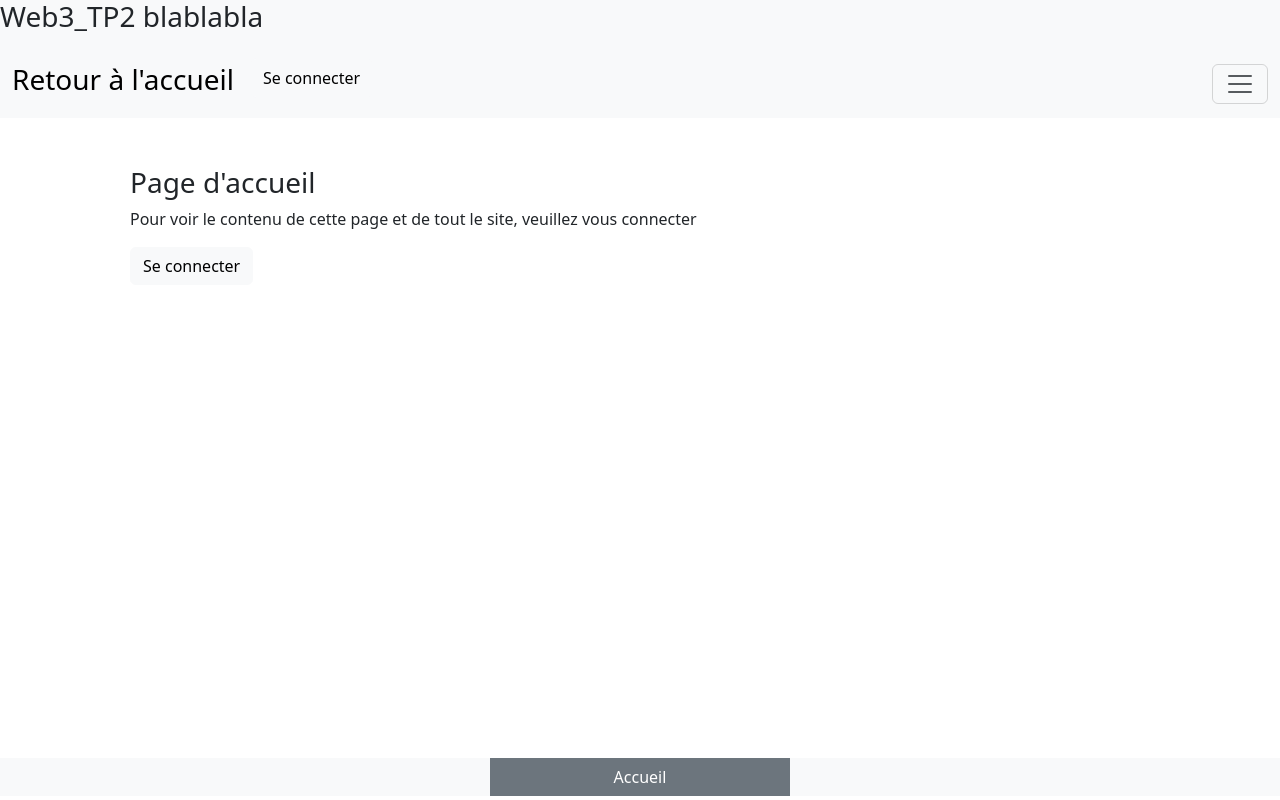
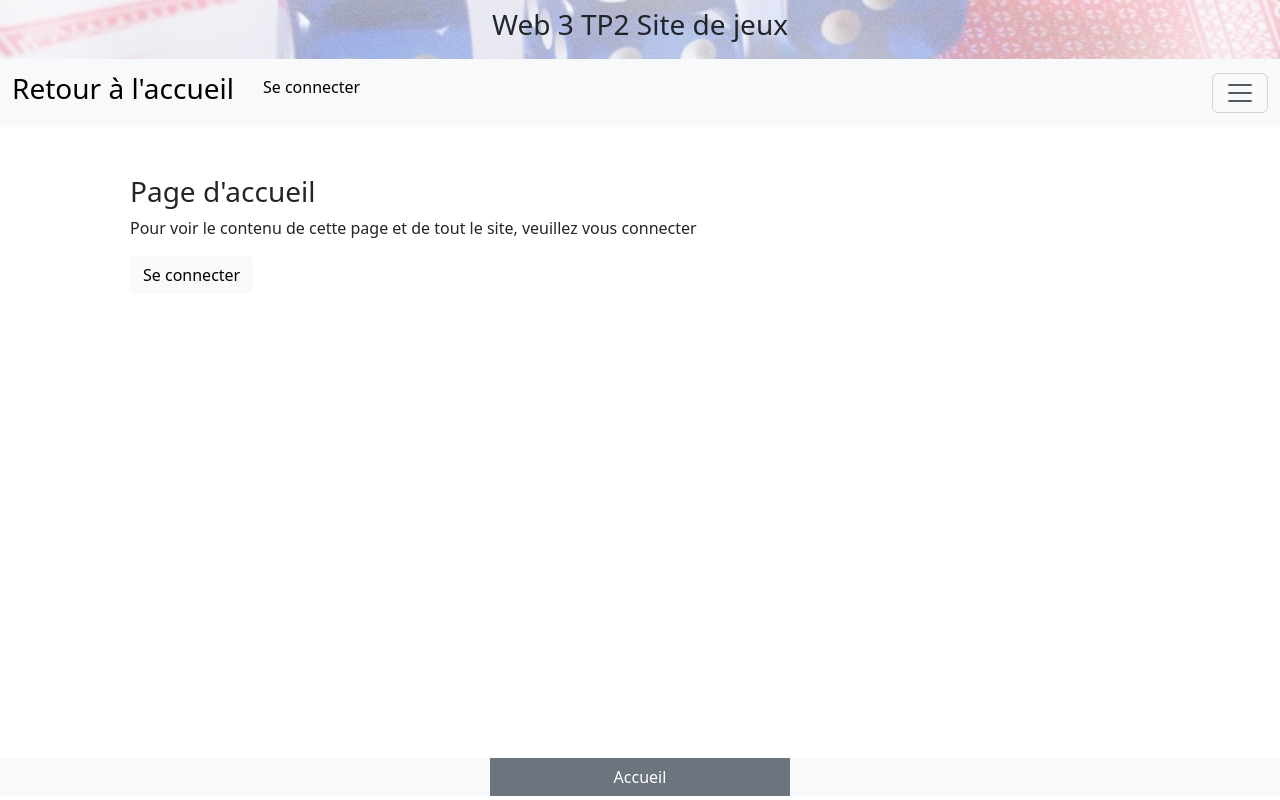
Before and after one commit to 5gtP3pp3r/WEB3_TP2, a React (Vite) app: page / in a window 1280 px wide. Built offline with nearby package versions, Linux system fonts and the light colour scheme.

Commit message:
Ajout d,une image en BG

```diff
--- a/src/Header.tsx
+++ b/src/Header.tsx
@@ -1,6 +1,13 @@
 
 export function Header() {
     return (
-        <h3 className="bg-light m-0" style={{height: '50px'}}>Web3_TP2 blablabla</h3>
+        <div className="d-flex justify-content-center" style={{ backgroundImage: "url('../images/desMelanges.png')",
+            backgroundSize: "cover",
+            backgroundPosition: "center",
+            backgroundRepeat: "no-repeat",
+            height: '59px'
+            }}>
+        <h3 className="mt-2">Web 3 TP2 Site de jeux</h3>
+        </div>
     )
 }
```
